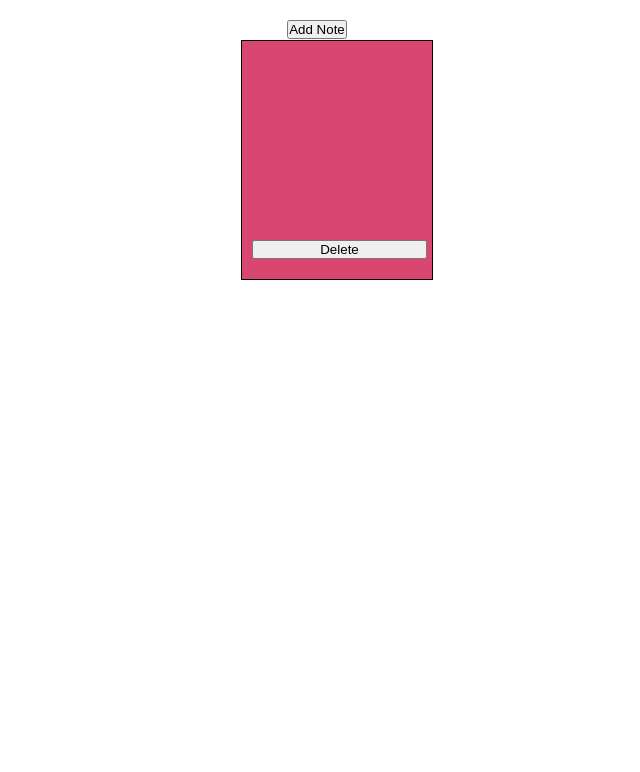
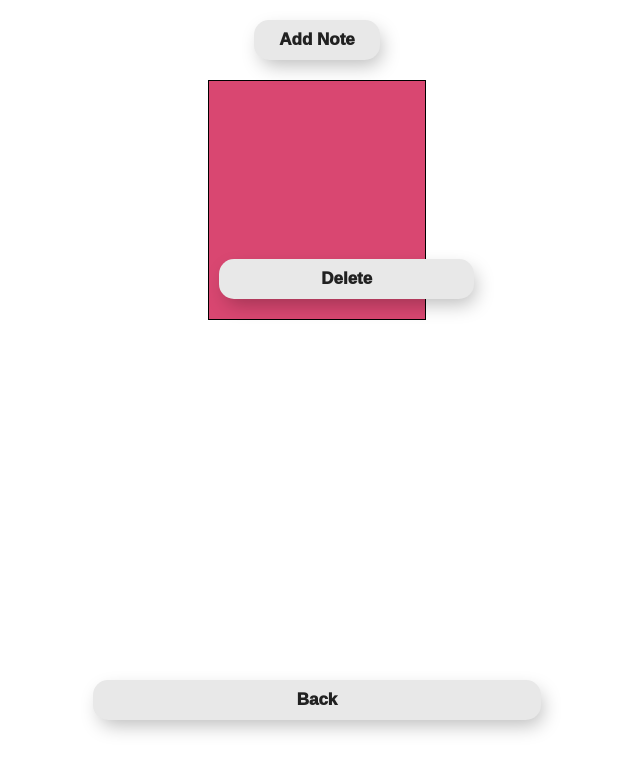
Before and after one commit to MohammadHarakeh/multi-app, a React (Create React App) app: page /Notes in a window 1280 px wide. Both pictures are taken after a click on the button "Add Note". Shown: the top 772 px of the page, without its empty margins (323-963 px from the left). Built offline with nearby package versions, Linux system fonts and the light colour scheme.

Commit message:
finished notes

```diff
--- a/src/Pages/componenets/Notes/notes.css
+++ b/src/Pages/componenets/Notes/notes.css
@@ -10,7 +10,7 @@
   justify-content: center;
   flex-direction: column;
   flex-wrap: wrap;
-  width: 15%;
+  width: 17%;
   height: 30vh;
   position: absolute;
   padding: 10px;
@@ -33,4 +33,5 @@
   background: transparent;
   resize: none;
   overflow: auto;
+  font-size: 20px;
 }
--- a/src/Pages/componenets/Notes/notes.jsx
+++ b/src/Pages/componenets/Notes/notes.jsx
@@ -1,9 +1,13 @@
-import React, { useState } from "react";
+import React, { useState, useEffect } from "react";
 import Draggable from "react-draggable";
+import { useNavigate } from "react-router-dom";
 import "./notes.css";
 
 function Notes() {
-  const [notes, setNotes] = useState([]);
+  const [notes, setNotes] = useState(() => {
+    const storedNotes = localStorage.getItem("notes");
+    return storedNotes ? JSON.parse(storedNotes) : [];
+  });
 
   const randomColor = () => {
     return "#" + Math.floor(Math.random() * 16777215).toString(16);
@@ -12,9 +16,10 @@ function Notes() {
   const addNote = () => {
     const newNote = {
       id: Math.random(),
-      x: 20,
-      y: 20,
+      x: 0,
+      y: 60,
       backgroundColor: randomColor(),
+      text: "",
     };
     setNotes([...notes, newNote]);
   };
@@ -23,7 +28,7 @@ function Notes() {
     setNotes(notes.filter((note) => note.id !== id));
   };
 
-  const handleDrag = (id, e, ui) => {
+  const handleDrag = (id, ui) => {
     setNotes(
       notes.map((note) =>
         note.id === id ? { ...note, x: ui.x, y: ui.y } : note
@@ -31,26 +36,49 @@ function Notes() {
     );
   };
 
+  const handleTextChange = (id, e) => {
+    const newText = e.target.value;
+    setNotes(
+      notes.map((note) => (note.id === id ? { ...note, text: newText } : note))
+    );
+  };
+
+  const navigate = useNavigate();
+  const backClick = () => {
+    navigate("/");
+  };
+
+  useEffect(() => {
+    localStorage.setItem("notes", JSON.stringify(notes));
+  }, [notes]);
+
   return (
-    <div className="notes-wrapper">
+    <div className="notes-wrapper search-wrapper">
       <button onClick={addNote}>Add Note</button>
       {notes.map((note) => (
         <Draggable
           key={note.id}
           defaultPosition={{ x: note.x, y: note.y }}
-          onStop={(e, ui) => handleDrag(note.id, e, ui)}
+          onStop={(e, ui) => handleDrag(note.id, ui)}
         >
           <div
             className="note"
             style={{ backgroundColor: note.backgroundColor }}
           >
-            <textarea></textarea>
-            <button className="back-calc" onClick={() => deleteNote(note.id)}>
+            <textarea
+              value={note.text}
+              onChange={(e) => handleTextChange(note.id, e)}
+            ></textarea>
+            <button className="delete-btn" onClick={() => deleteNote(note.id)}>
               Delete
             </button>
           </div>
         </Draggable>
       ))}
+
+      <div className="back-btn search-wrapper">
+        <button onClick={backClick}>Back</button>
+      </div>
     </div>
   );
 }
```
